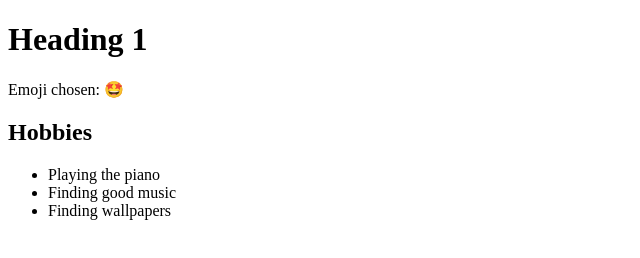
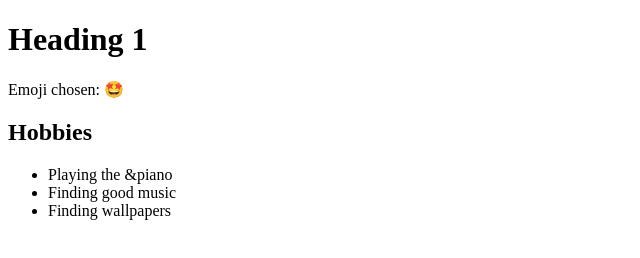
Before and after one commit to bngybongybrd/Portfolio, a plain HTML site: page index.html in a window 1280 px wide. Shown: the full height of the page, 0-640 px from the left. Drawn offline with Linux system fonts and the light colour scheme.

Commit message:
Update index.html

```diff
--- a/index.html
+++ b/index.html
@@ -8,7 +8,7 @@
     <p>Emoji chosen: &#x1F929</p>
     <h2>Hobbies</h2>
     <ul>
-      <li>Playing the piano</li>
+      <li>Playing the &piano</li>
       <li>Finding good music</li>
       <li>Finding wallpapers</li>
   </body>
```
